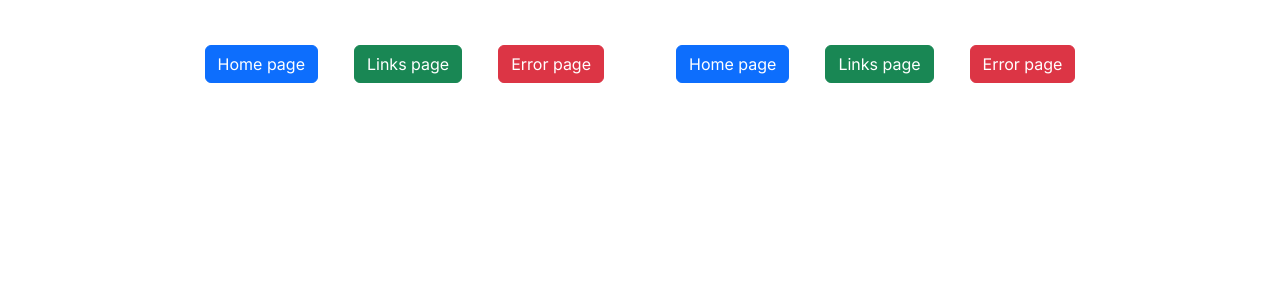
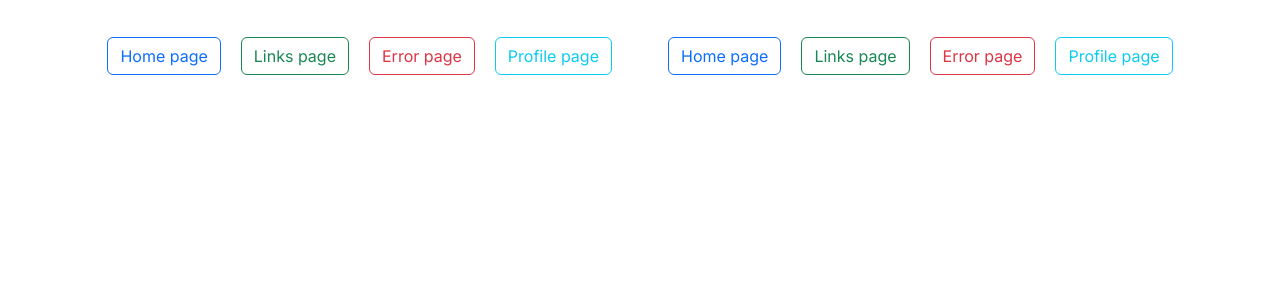
Before and after one commit to aniruddhaadak80/My-intro-by-nextJS, a Next.js app: page /links in a window 1280 px wide. Shown: the top 300 px of the page. Built offline with nearby package versions, Linux system fonts and the light colour scheme.

Commit message:
add link for my profile page

```diff
--- a/src/app/links/page.js
+++ b/src/app/links/page.js
@@ -1,24 +1,30 @@
-
 import Link from "next/link";
 
 export default function Page_links() {
   return (
     <>
-
-    <div className=" btn btn-group ">
+    {/* I used bootstrap here  */}
+      <div className=" btn btn-group">
         {/* Link for Home page  */}
         <Link href="/">
-      <button className="btn btn-primary m-2">Home page </button>
+          <button className="btn btn-outline-primary ">Home page </button>
         </Link>
 
         {/* Links for link page  */}
         <Link href="/links">
-       <button className="btn btn-success m-2 transition-all">Links page</button>
+          <button className="btn btn-outline-success ">
+            Links page
+          </button>
         </Link>
 
         {/* Links for Error page  */}
- <Link href="/not-found/error">
- <button className="btn btn-danger m-2" >Error page</button>
+        <Link href="/error">
+          <button className="btn btn-outline-danger ">Error page</button>
+        </Link>
+
+        {/* links for profile page  */}
+        <Link href="/profile">
+          <button className="btn btn-outline-info  ">Profile page</button>
         </Link>
 
       </div>
```
Also changed, not shown: src/app/profile/page.jsx (added, +7 -0 lines). Lines whose indentation alone changed are shown as unchanged.
